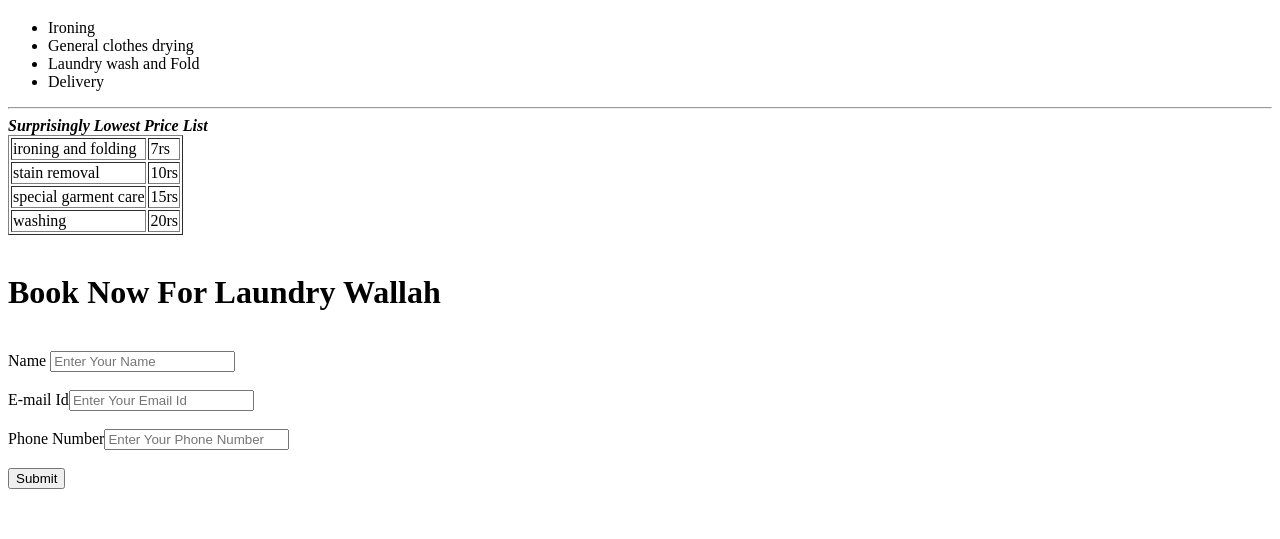
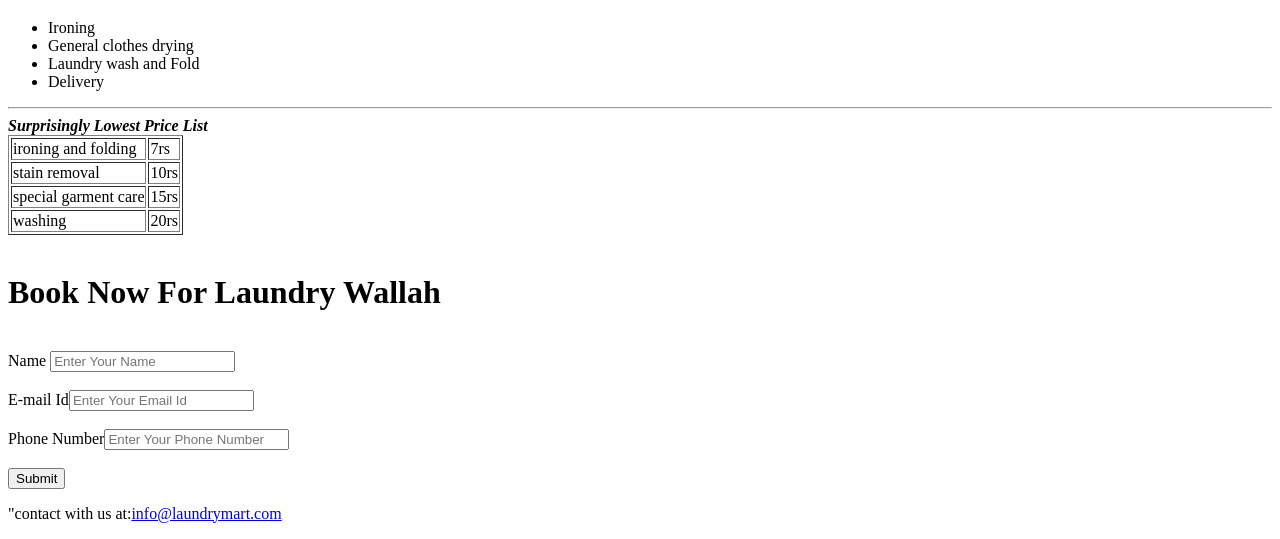
Before and after one commit to urwamehraj/laundry, a plain HTML site: page index.html in a window 1280 px wide. Shown: the part 502-1041 px from the top of the page. Before the commit the page ends 999 px from the top, so only its background shows below. Drawn offline with Linux system fonts and the light colour scheme.

Commit message:
Update index.html
adding a footer

```diff
--- a/index.html
+++ b/index.html
@@ -54,5 +54,9 @@
    <br>
    <button>Submit</button>
 </form>
+    <footer>
+        <p>"contact with us at:<a href="#">info@laundrymart.com</p>
+    </footer>
 </body>
+
 </html>
```
